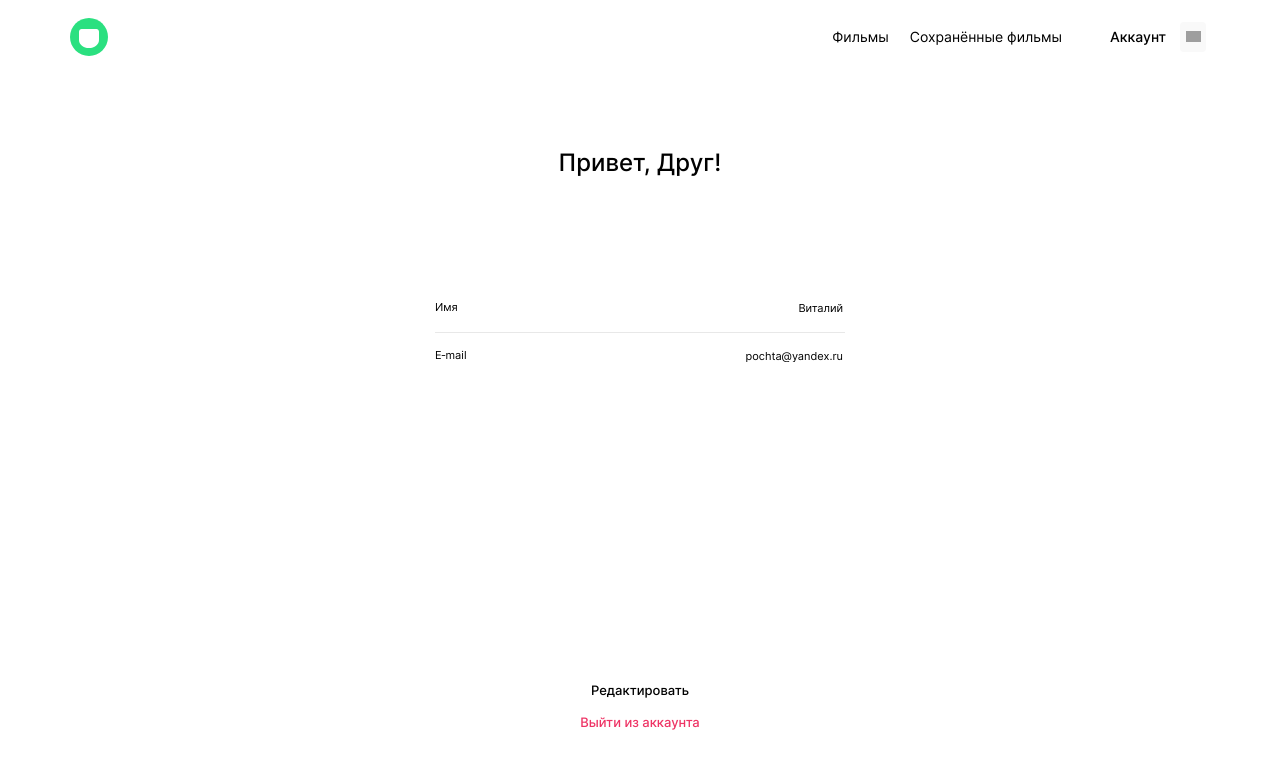
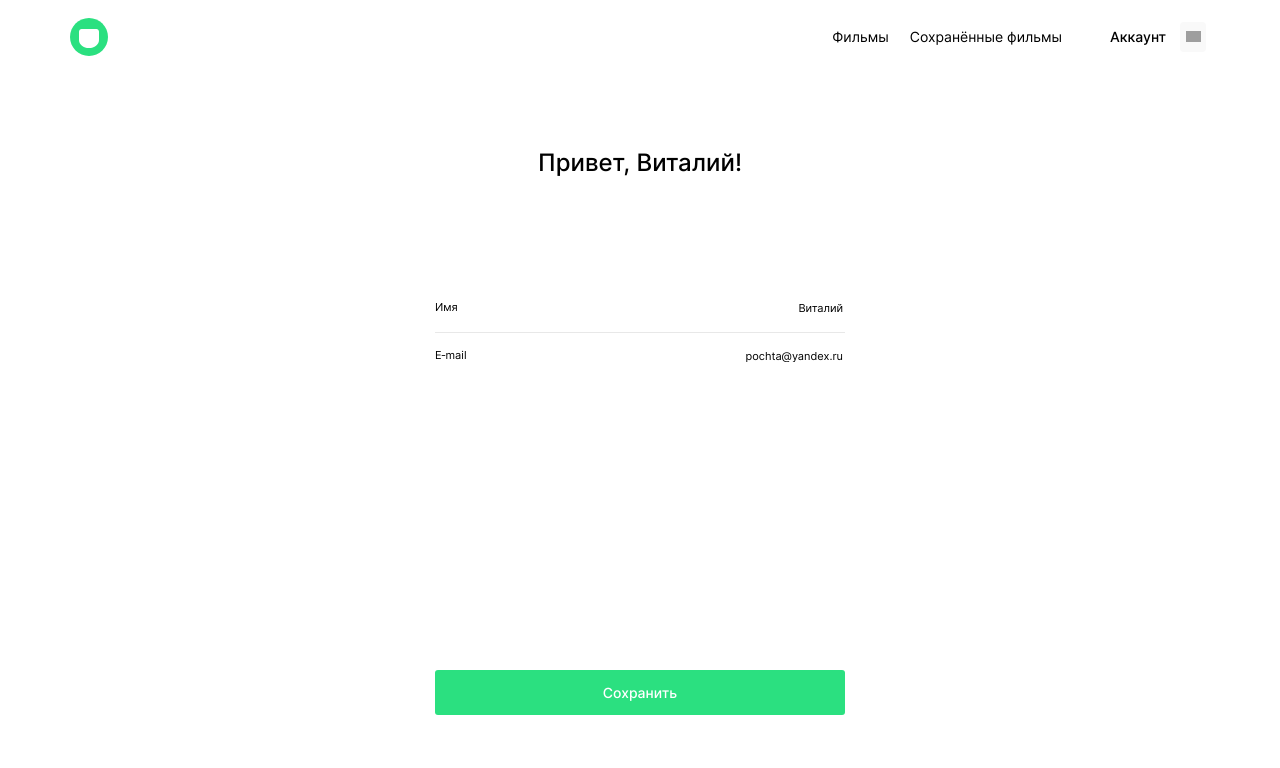
Before and after one commit to proactative/movies-explorer-frontend, a React (Create React App) app: page /profile in a window 1280 px wide. Both pictures are taken after a click on the button "Редактировать". Shown: the top 768 px of the page. Built offline with nearby package versions, Linux system fonts and the light colour scheme; grey boxes are pictures that could not be loaded.

Commit message:
feat: add validation and save-button to Profile Page

```diff
--- a/src/components/Profile/Profile.css
+++ b/src/components/Profile/Profile.css
@@ -3,8 +3,8 @@
   display: flex;
   flex-direction: column;
   align-items: center;
-  margin: 0 auto;
   position: relative;
+  box-sizing: border-box;
 }
 
 .profile__title {
@@ -68,7 +68,7 @@
   line-height: 16px;
   position: absolute;
   bottom: 70px;
-  transition: all .3s linear;
+  transition: all 0.3s linear;
 }
 
 .profile__redirection-link-area {
@@ -94,11 +94,11 @@
     'label input'
     ' . error';
   justify-content: space-between;
-  transition: border-bottom .3s linear;
+  transition: border-bottom 0.3s linear;
 }
 
 .profile__label:last-of-type {
-  border-bottom: 1px solid var(--main-bg-color);;
+  border-bottom: 1px solid var(--main-bg-color);
 }
 
 .profile__label-text {
@@ -115,7 +115,12 @@
   width: 100%;
   grid-area: input;
   box-sizing: border-box;
-  transition: all .3s linear;
+  transition: all 0.3s linear;
+}
+
+.profile__input:disabled {
+  background-color: var(--main-bg-color);
+  color: var(--main-text-color);
 }
 
 .profile__label:hover {
@@ -133,6 +138,29 @@
   padding-top: 5px;
 }
 
+.profile__submit-button {
+  cursor: pointer;
+  opacity: 1;
+  transition: opacity 0.3s linear;
+  border: none;
+  background-color: var(--accent-green-color);
+  font-weight: 500;
+  font-size: 14px;
+  line-height: 17px;
+  text-align: center;
+  border-radius: 3px;
+  height: 45px;
+  color: var( --accent-text-color);
+}
+
+.profile__submit-button:hover {
+  opacity: 0.7;
+}
+
+.profile__submit-button_disabled {
+  background-color: var(--border-bottom-color);
+}
+
 @media screen and (max-width: 1150px) {
   .profile {
     padding: 0 30px;
@@ -141,11 +169,11 @@
 
 @media screen and (max-width: 768px) {
   .profile__redirection-link {
-    bottom: 23px;
+    bottom: 268px;
   }
 
   .profile__redirection-link-area {
-    height: 38px;
+    height: 283px;
   }
 
   .profile__title {
--- a/src/components/Profile/Profile.js
+++ b/src/components/Profile/Profile.js
@@ -7,6 +7,53 @@ import BurgerPopup from '../BurgerPopup/BurgerPopup'
 
 function Profile() {
   const [burgerClicked, setBurgerClicked] = React.useState(false)
+  const [editMode, setEditMode] = React.useState(false)
+  const [isActiveInput, setIsActiveInput] = React.useState('disabled')
+  const [isEmailInputValid, setIsEmailInputValid] = React.useState(true)
+  const [isUserInputValid, setIsUserInputValid] = React.useState(true)
+  const [userInputErrorMessage, setUserInputErrorMessage] = React.useState('')
+  const [emailInputErrorMessage, setEmailInputErrorMessage] = React.useState('')
+
+  // Виталий and pochta@yandex.ru is a temprory decision only for level-2
+  const [user, setUser] = React.useState('Виталий')
+  const[email, setEmail] = React.useState('pochta@yandex.ru')
+  const [isFormValid, setIsFormValid] = React.useState(false)
+
+  function handleUserInputChange(e) {
+    if (e.target.validity.valid) {
+      setIsUserInputValid(true)
+      setUserInputErrorMessage('')
+    } else {
+      setIsUserInputValid(false)
+      setUserInputErrorMessage(e.target.validationMessage)
+    }
+    setUser(e.target.value);
+  }
+
+  function handleEmailInputChange(e) {
+    if (e.target.validity.valid) {
+      setIsEmailInputValid(true)
+      setEmailInputErrorMessage('')
+    } else {
+      setIsEmailInputValid(false)
+      setEmailInputErrorMessage(e.target.validationMessage)
+    }
+    setEmail(e.target.value);
+  }
+
+  React.useEffect(() => {
+    setIsFormValid(isUserInputValid && isEmailInputValid)
+  }, [isUserInputValid, isEmailInputValid])
+
+  function switchOnEditMode() {
+    setEditMode(true);
+    setIsActiveInput('');
+  }
+
+  function switchOffEditMode() {
+    setEditMode(false);
+    setIsActiveInput('disabled')
+  }
 
   function handleBurgerIconClick() {
     setBurgerClicked(true)
@@ -21,7 +68,7 @@ function Profile() {
       <Header>
         <Navigation onBurgerButtonClick={handleBurgerIconClick} />
       </Header>
-      <h2 className="profile__title">Привет,&nbsp;Друг!</h2>
+      <h2 className="profile__title">Привет,&nbsp;{user}!</h2>
       <form className="profile__form">
         <fieldset className="profile__fieldset">
           <label className="profile__label">
@@ -34,9 +81,11 @@ function Profile() {
               name="name"
               id="name"
               required
-              value="Виталий"
+              value={ "" || user}
+              disabled={isActiveInput}
+              onChange={handleUserInputChange}
             />
-            <span className="profile__error-span"></span>
+            <span className="profile__error-span">{userInputErrorMessage}</span>
           </label>
           <label className="profile__label">
             E&#8209;mail
@@ -45,20 +94,34 @@ function Profile() {
               type="email"
               id="email"
               required
-              value="pochta@yandex.ru"
+              value={ "" || email}
+              pattern='^.*@.+$'
+              disabled={isActiveInput}
+              onChange={handleEmailInputChange}
             />
-            <span className="profile__error-span"></span>
+            <span className="profile__error-span">{emailInputErrorMessage}</span>
           </label>
         </fieldset>
-        <button className="profile__form-button" type="button">
+        {!editMode &&
+        <button className="profile__form-button" type="button" onClick={switchOnEditMode}>
           Редактировать
-        </button>
+        </button> }
+        {editMode &&
+         <button
+          onClick={switchOffEditMode}
+          type="submit"
+          className={isFormValid ? "profile__submit-button" : "profile__submit-button profile__submit-button_disabled" }
+          disabled={isFormValid ? "" : "disabled"}
+          >
+          Сохранить
+          </button>}
       </form>
 
       <div className="profile__redirection-link-area">
+      {!editMode &&
         <Link className="profile__redirection-link" to="/">
           Выйти из аккаунта
-        </Link>
+        </Link> }
       </div>
       <BurgerPopup
         onCloseIconClick={handleCloseIconClick}
```
